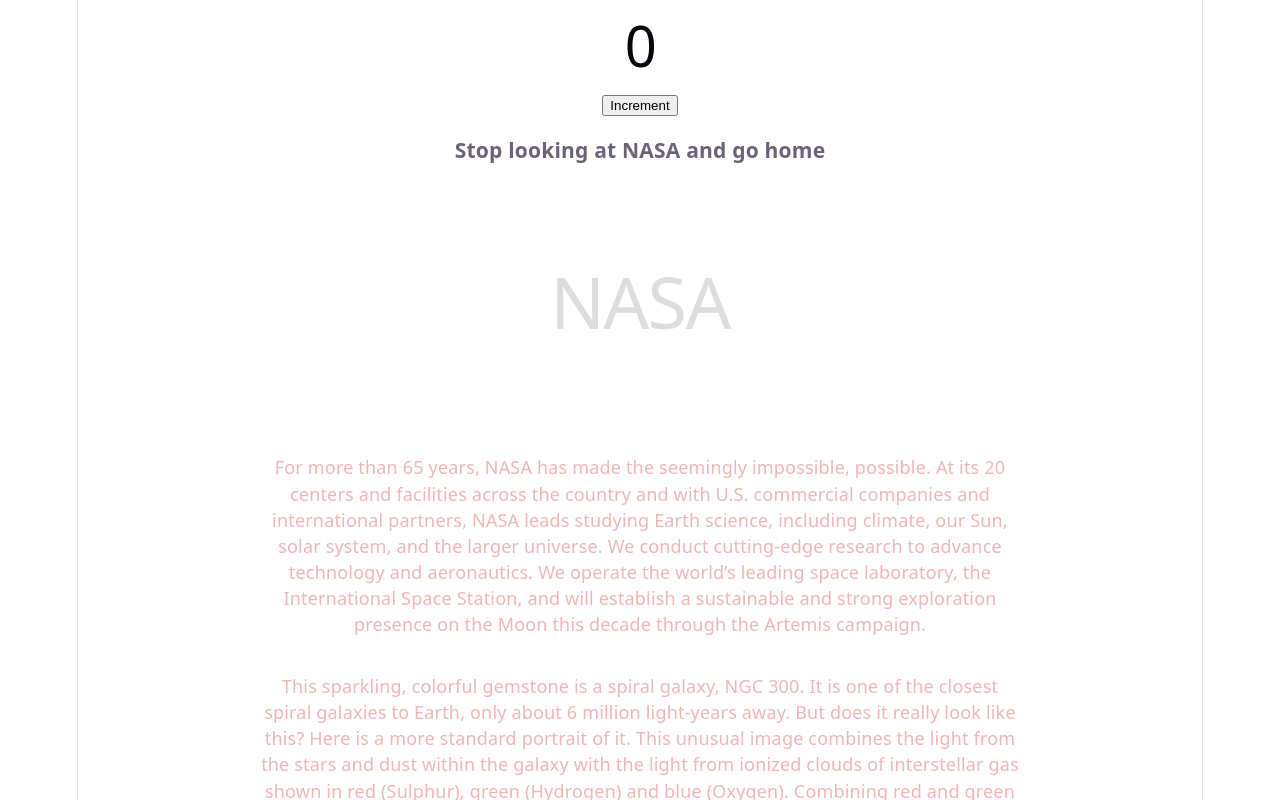
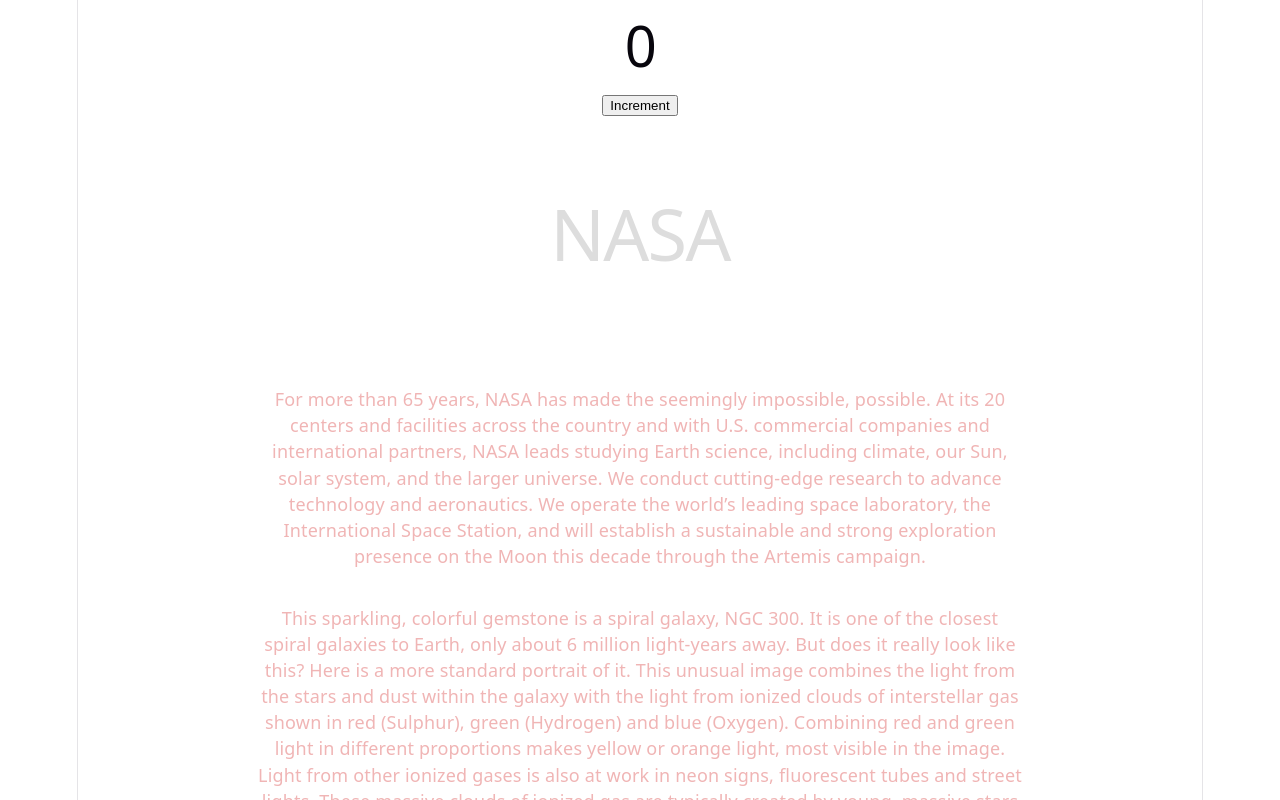
Before and after one commit to matei-stefanica/CosmoAppSPA, a React (Vite) app: page / in a window 1280 px wide. Shown: the top 800 px of the page. Built offline with nearby package versions, Linux system fonts and the light colour scheme.

Commit message:
added conditional block for text of 5th button press

```diff
--- a/src/components/basic-counter.tsx
+++ b/src/components/basic-counter.tsx
@@ -33,9 +33,12 @@
                 {images.slice(0, count).map((imgage, index) =>
                     <img key={index} src={imgage} width="100em"/>
                 )}
-                <h3>
-                    Stop looking at NASA and go home
-                </h3>
+                {count == 5 && <div>
+                    <h3>
+                        Stop looking at NASA and go home
+                    </h3>
+                    </div>
+                }
             </div>
         </div>
     );
```
